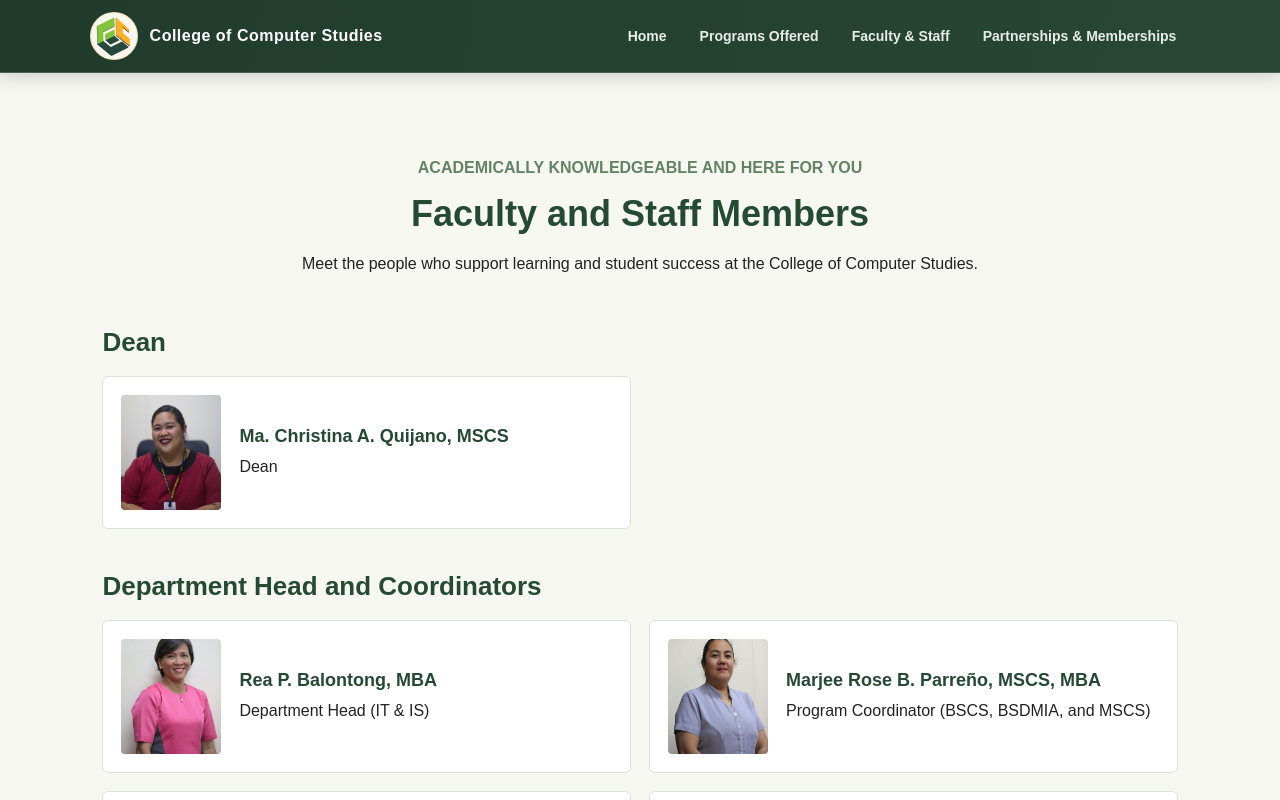
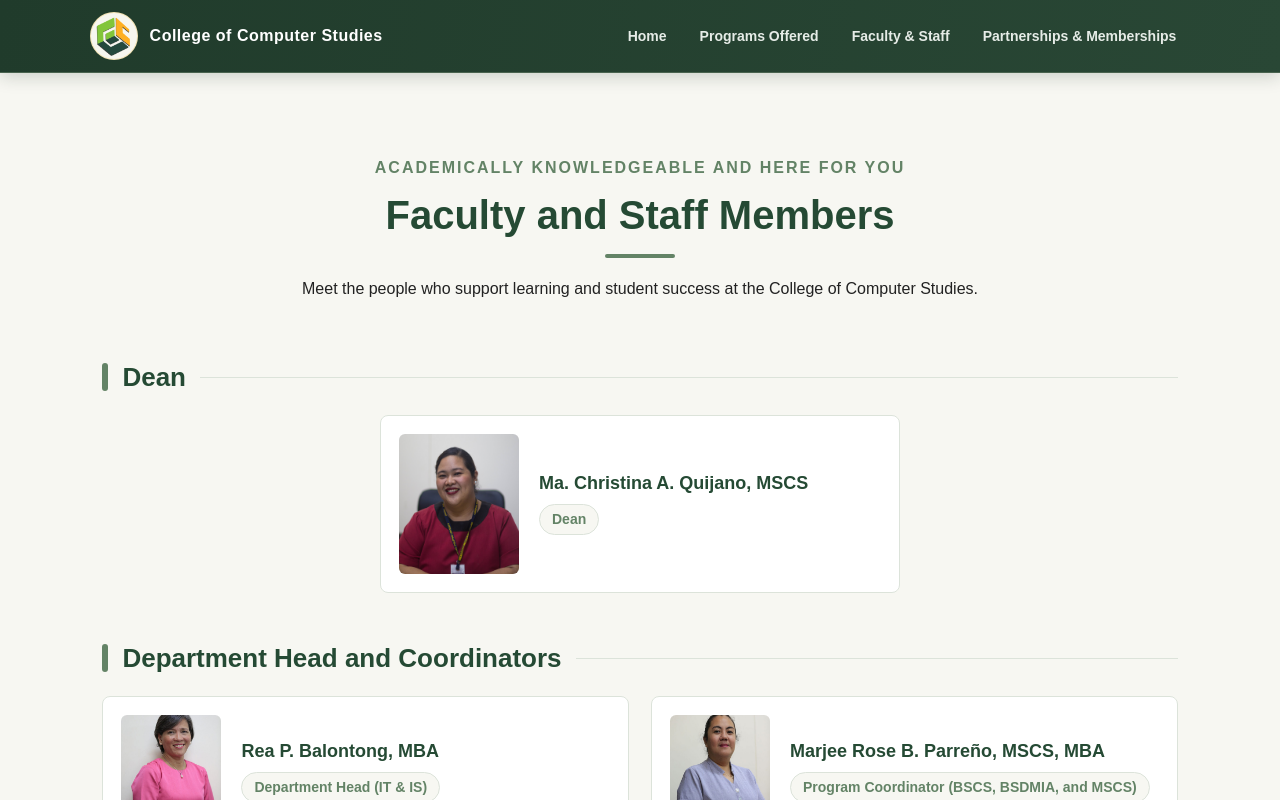
Before and after one commit to Kody91/finalsWebDesign, a Vue app: page /faculty in a window 1280 px wide. Shown: the top 800 px of the page. Built offline with nearby package versions, Linux system fonts and the light colour scheme.

Commit message:
Updated faculty.vue

```diff
--- a/src/section/faculty.vue
+++ b/src/section/faculty.vue
@@ -154,81 +154,161 @@
 <style scoped>
 .faculty {
   padding: 70px 8%;
-  background: #f7f7f2;
+  background-color: #f7f7f2;
 }
+
 
 .heading {
   max-width: 700px;
-  margin: 0 auto 50px;
+  margin: 0 auto 60px;
   text-align: center;
 }
 
 .heading > p:first-child {
   color: #638366;
   font-weight: bold;
+  letter-spacing: 2px;
   text-transform: uppercase;
 }
 
 .heading h1 {
-  margin: 10px 0;
+  margin: 10px 0 18px;
   color: #254a34;
-  font-size: 36px;
+  font-size: 40px;
+}
+
+.heading h1::after {
+  content: "";
+  display: block;
+  width: 70px;
+  height: 4px;
+  margin: 16px auto 0;
+  border-radius: 2px;
+  background: #638366;
 }
 
 .heading > p:last-child {
   line-height: 1.6;
 }
 
+
 .group {
   max-width: 1100px;
-  margin: 0 auto 42px;
+  margin: 0 auto 50px;
 }
 
 .group h2 {
-  margin-bottom: 18px;
+  display: flex;
+  align-items: center;
+  gap: 14px;
+  margin-bottom: 22px;
   color: #254a34;
   font-size: 26px;
 }
 
+.group h2::before {
+  content: "";
+  width: 6px;
+  height: 28px;
+  border-radius: 3px;
+  background: #638366;
+}
+
+.group h2::after {
+  content: "";
+  height: 1px;
+  flex: 1;
+  background: #dce3da;
+}
+
+
 .people {
   display: grid;
   grid-template-columns: repeat(2, minmax(0, 1fr));
-  gap: 18px;
+  gap: 22px;
 }
 
 .person {
   display: flex;
   min-height: 150px;
   align-items: center;
-  gap: 18px;
+  gap: 20px;
   padding: 18px;
   border: 1px solid #dce3da;
-  border-radius: 6px;
+  border-radius: 8px;
   background: white;
+  animation: fadeUp 0.5s ease both;
+}
+
+.person:hover {
+  transform: translateY(-4px);
+  box-shadow: 0 10px 24px rgba(37, 74, 52, 0.15);
+}
+
+
+.person:only-child {
+  grid-column: 1 / -1;
+  max-width: 520px;
+  margin: 0 auto;
+  width: 100%;
+}
+
+.person:only-child img {
+  width: 120px;
+  height: 140px;
 }
 
 .person img {
   width: 100px;
   height: 115px;
   flex-shrink: 0;
-  border-radius: 4px;
+  border-radius: 6px;
   object-fit: cover;
 }
 
+
+
 .person h3 {
-  margin: 0 0 8px;
+  margin: 0 0 10px;
   color: #254a34;
   font-size: 18px;
 }
 
+
 .person p {
+  display: inline-block;
   margin: 0;
+  padding: 4px 12px;
+  border: 1px solid #dce3da;
+  border-radius: 999px;
+  background: #f7f7f2;
+  color: #638366;
+  font-size: 14px;
+  font-weight: 600;
   line-height: 1.5;
+}
+
+@keyframes fadeUp {
+  from {
+    opacity: 0;
+    transform: translateY(16px);
+  }
+}
+
+@media (prefers-reduced-motion: reduce) {
+  .person {
+    animation: none;
+    transition: none;
+  }
 }
 
 @media (max-width: 700px) {
   .faculty {
     padding: 50px 20px;
+  }
+
+  .heading h1 {
+    font-size: 32px;
   }
 
   .people {
@@ -243,7 +323,8 @@
     padding: 14px;
   }
 
-  .person img {
+  .person img,
+  .person:only-child img {
     width: 78px;
     height: 95px;
   }
```
